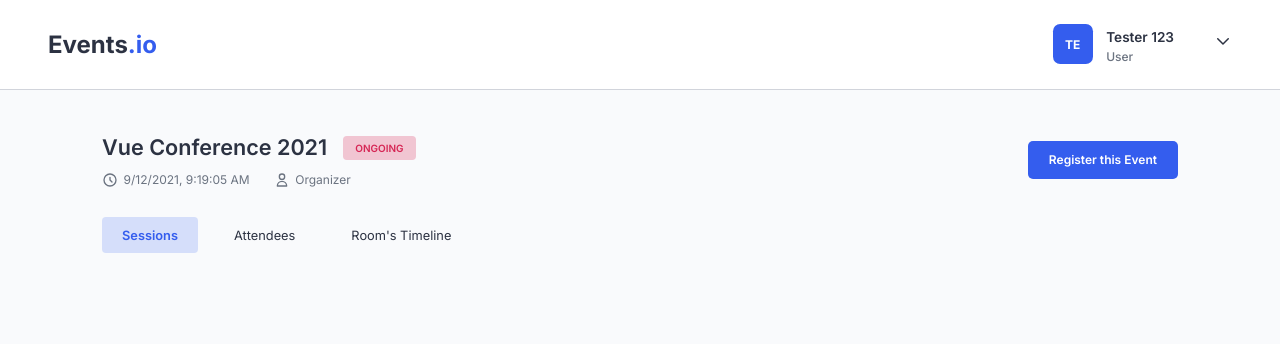
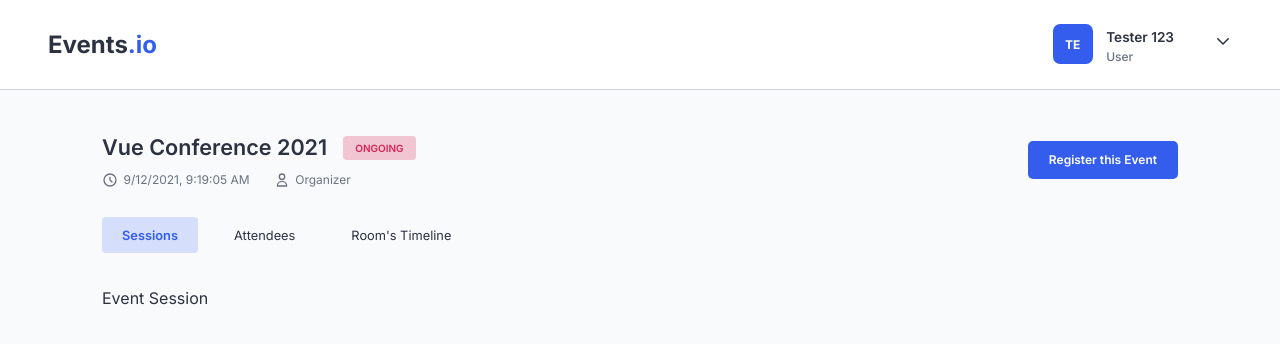
Before and after one commit to Erik3010/events.io, a React (Create React App) app: page /event/1 in a window 1280 px wide. Shown: the top 344 px of the page. Built offline with nearby package versions, Linux system fonts and the light colour scheme.

Commit message:
fix: fix event detail bug

```diff
--- a/src/components/Event/EventCard/EventCard.js
+++ b/src/components/Event/EventCard/EventCard.js
@@ -9,7 +9,7 @@ function EventCard() {
   const history = useHistory();
 
   const clickHandler = () => {
-    history.push("/event/asd/sessions");
+    history.push("/event/asd");
   };
 
   return (
--- a/src/pages/EventDetail/EventDetail.js
+++ b/src/pages/EventDetail/EventDetail.js
@@ -6,7 +6,7 @@ import styles from "pages/EventDetail/EventDetail.module.scss";
 
 import cx from "classnames";
 
-import { useState } from "react";
+import { useState, useCallback } from "react";
 
 import { ReactComponent as Clock } from "assets/icons/clock.svg";
 import { ReactComponent as User } from "assets/icons/user.svg";
@@ -34,6 +34,13 @@ function EventDetail() {
   ];
 
   const [selectedTab, setSelectedTab] = useState(tabs[0]);
+
+  const onChangeTab = useCallback(
+    (tab) => {
+      setSelectedTab(tab);
+    },
+    [selectedTab]
+  );
 
   return (
     <Default>
@@ -66,14 +73,16 @@ function EventDetail() {
                   className={cx(styles["event-detail-tab-item"], {
                     [styles["active"]]: selectedTab.id === tab.id,
                   })}
-                  onClick={() => setSelectedTab(tab)}
+                  onClick={() => onChangeTab(tab)}
                 >
                   {tab.name}
                 </div>
               );
             })}
           </div>
-          <div className={styles["event-detail-content"]}></div>
+          <div className={styles["event-detail-content"]}>
+            <selectedTab.component />
+          </div>
         </div>
       </div>
     </Default>
```
